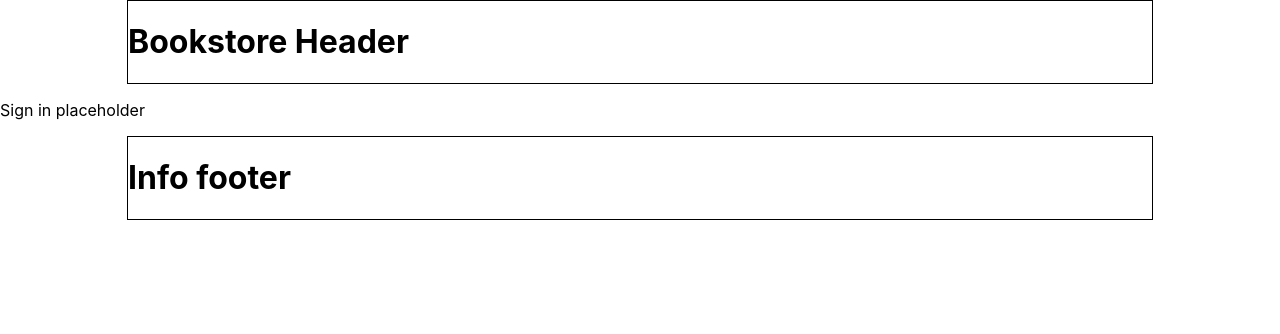
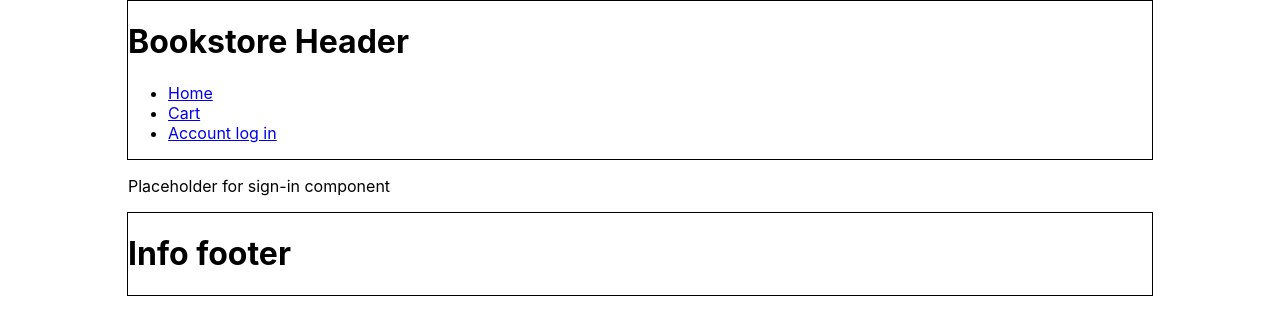
Before and after one commit to RosarioRu/adsol-bookstore, a React (Create React App) app: page /sign-in in a window 1280 px wide. Shown: the top 334 px of the page. Built offline with nearby package versions, Linux system fonts and the light colour scheme.

Commit message:
Update styling to align center.

```diff
--- a/src/components/App.js
+++ b/src/components/App.js
@@ -1,5 +1,6 @@
 import Header from './Header';
 import SignIn from "./SignIn";
+import Cart from "./Cart";
 import BookstoreControl from './BookstoreControl';
 import Footer from './Footer';
 import { BrowserRouter as Router, Routes, Route } from "react-router-dom";
@@ -10,6 +11,7 @@ function App() {
       <Header />
       <Routes>
         <Route path="/sign-in" element={<SignIn />} />
+        <Route path="/cart" element={<Cart />} />
         <Route path="/" element={<BookstoreControl />} />
       </Routes>
       <Footer />
--- a/src/components/BookstoreControl.js
+++ b/src/components/BookstoreControl.js
@@ -3,10 +3,7 @@ import HomePage from "./HomePage";
 
 function BookstoreControl() {
 
-  const controlStyles={
-    width: "90%",
-    float: "center",
-  }
+
 
   const [cartVisible, setCartVisible] = useState(false);
 
--- a/src/components/Header.js
+++ b/src/components/Header.js
@@ -1,4 +1,5 @@
 import React from "react";
+import { Link } from "react-router-dom";
 
 
 function Header() {
@@ -13,6 +14,17 @@ function Header() {
     <React.Fragment>
       <div style={headerStyles}>
         <h1>Bookstore Header</h1>
+        <ul>
+          <li>
+            <Link to="/">Home</Link>
+          </li>
+          <li>
+            <Link to="/cart">Cart</Link>
+          </li>
+          <li>
+            <Link to="/sign-in">Account log in</Link>
+          </li>
+        </ul>
       </div>
     </React.Fragment>
 );
--- a/src/components/SignIn.js
+++ b/src/components/SignIn.js
@@ -1,8 +1,17 @@
 import React from "react";
 
 function SignIn() {
+
+  const signInStyles={
+    width: "80%",
+    float: "center",
+    margin: "auto",
+  }
+
   return (
-    <p>Sign in placeholder</p>
+    <div style={signInStyles}>
+      <p>Placeholder for sign-in component</p>
+    </div>
   );
 }
 
```
